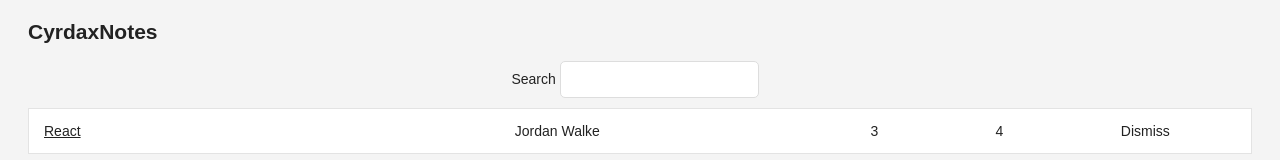
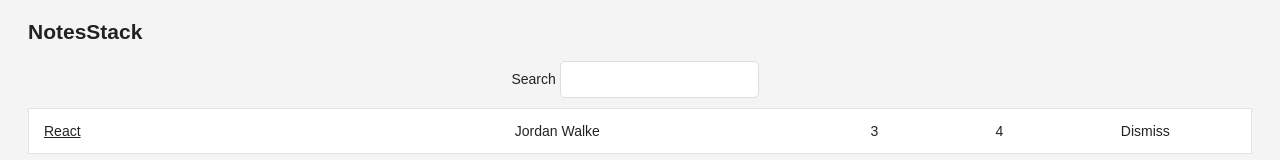
Before and after one commit to cyrdax/hn01, a React (Create React App) app: page / in a window 1280 px wide. Shown: the top 160 px of the page. Built offline with nearby package versions, Linux system fonts and the light colour scheme.

Commit message:
change header name

```diff
--- a/src/App.js
+++ b/src/App.js
@@ -30,7 +30,7 @@ class App extends Component {
 
     this.state = {
       list,
-      header: 'CyrdaxNotes',
+      header: 'NotesStack',
       searchTerm: '',
     };
 
```
